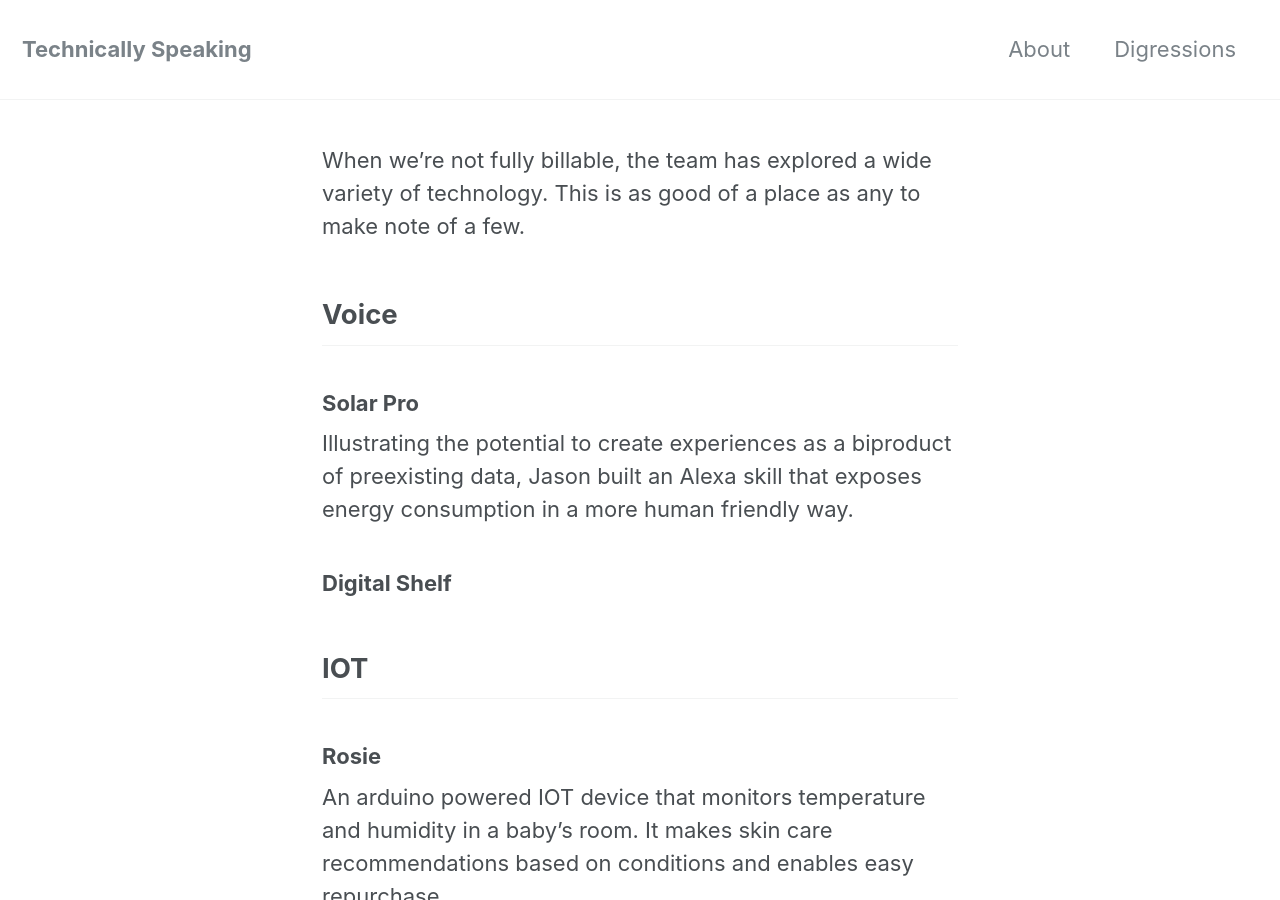
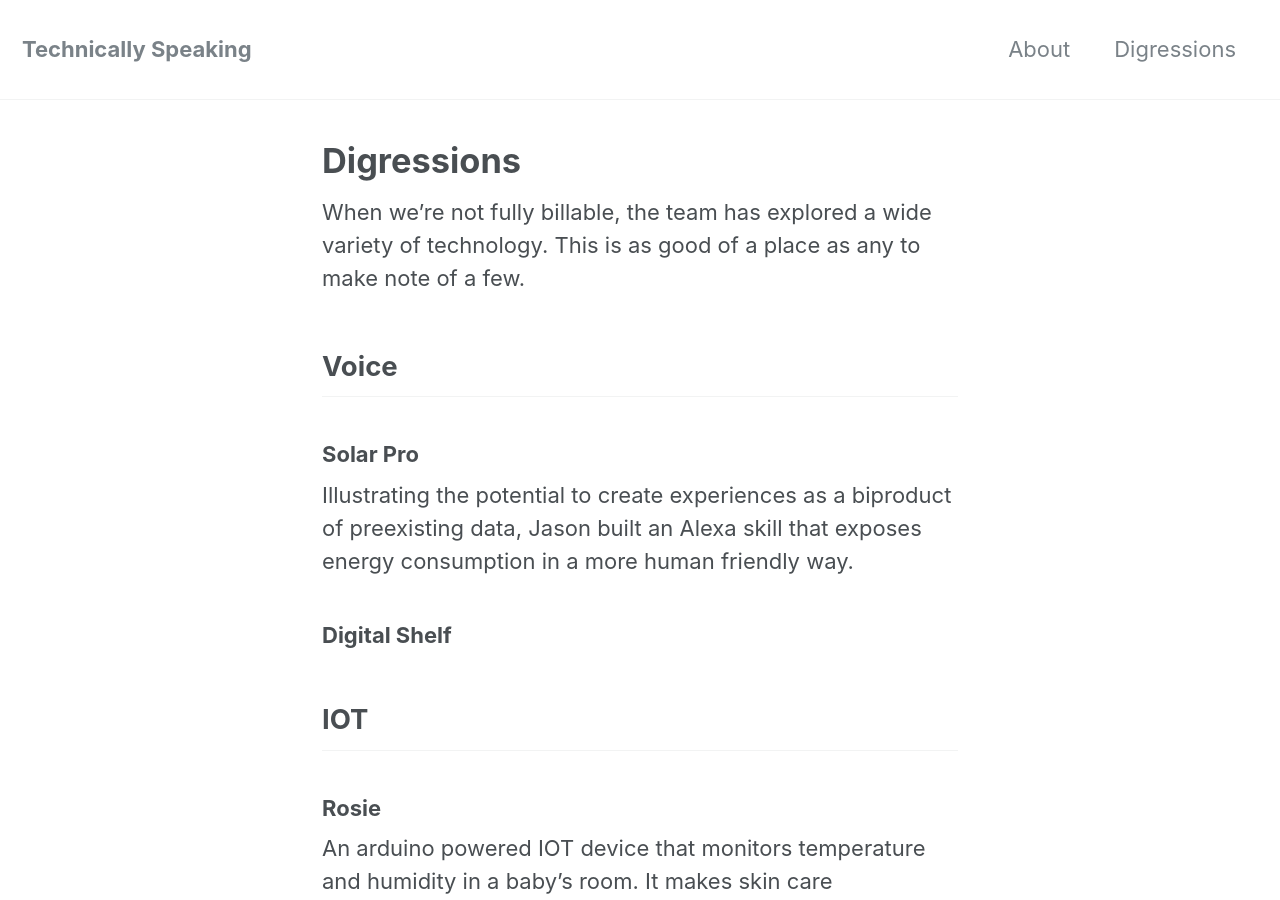
Before and after one commit to technicallySpeaking/technicallySpeaking.github.io, a Jekyll site: the page built from digressions.md, in a window 1280 px wide and 900 px high. Built offline with Jekyll 4.4.1, drawn with Linux system fonts in a browser that asks for light colours; nearby versions of some CDN libraries; our own code applies the rules of GitHub Pages for plain Markdown files.

Commit message:
Updated 'digressions.md' via CloudCannon

```diff
--- a/digressions.md
+++ b/digressions.md
@@ -1,3 +1,8 @@
+---
+title: Digressions
+permalink: /digressions/
+---
+
 When we're not fully billable, the team has explored a wide variety of technology. This is as good of a place as any to make note of a few.
 
 ## Voice
```
